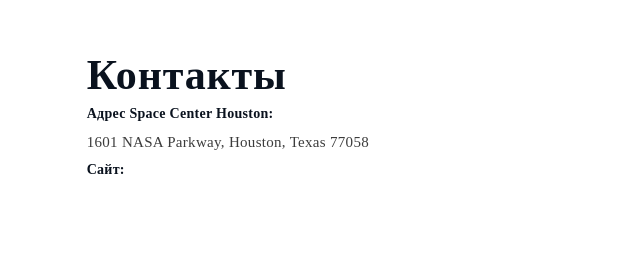
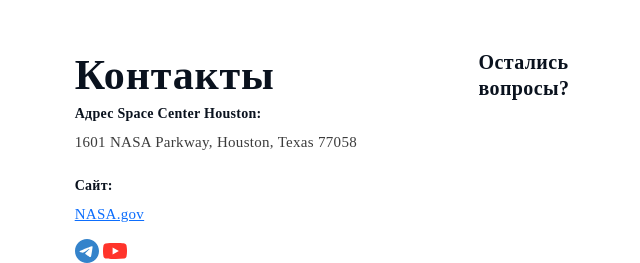
Before and after one commit to snchzzero/nasa, a Django app: template ns/templates/ns/promo.html in a window 1280 px wide. Shown: the part 1871-2134 px from the top of the page, without its empty margins (52-692 px from the left). Before the commit the page ends 2045 px from the top, so only its background shows below. Run offline with Django 3.2, Linux system fonts and the light colour scheme; the template is opened without the code that fills it, so the values that code supplies are empty; some libraries are stand-ins or nearby versions.

Commit message:
contacts(2)

```diff
--- a/ns/static/ns/style.css
+++ b/ns/static/ns/style.css
@@ -283,3 +283,42 @@ letter-spacing: 0.02em;
 /* Серый */
 color: #3C3C3C;
 }
+
+.contacts_link
+{
+width: 77px;
+height: 30px;
+/* Текст мелкий */
+font-family: 'Montserrat';
+font-style: normal;
+font-weight: 400;
+font-size: 15px;
+line-height: 30px;
+/* identical to box height, or 200% */
+letter-spacing: 0.02em;
+/* Голубой */
+color: #004382;
+}
+
+.tel_you
+{
+gap: 15px;
+width: 63px;
+height: 24px;
+}
+
+.question
+{
+width: 555px;
+height: 26px;
+/* h4 */
+font-family: 'Montserrat';
+font-style: normal;
+font-weight: 700;
+font-size: 20px;
+line-height: 26px;
+/* identical to box height, or 130% */
+letter-spacing: 0.02em;
+/* Чёрный */
+color: #0A121E;
+}
--- a/ns/templates/ns/promo.html
+++ b/ns/templates/ns/promo.html
@@ -220,13 +220,25 @@
             <div class="container-fluid d-flex justify-content-center">
                 <div class="col-lg-10 col-md-10 ">
                     <div class="col-lg-5 col-md-5 d-flex justify-content-start">
+                        <div class="row col-12">
                         <div class="container-fluid">
-                        <div class="row"> <div class="col contacts"> Контакты </div> </div>
-                        <div class="row"> <div class="col contacts2">Адрес Space Center Houston: </div></div>
-                        <div class="row"> <div class="col contacts3">1601 NASA Parkway, Houston, Texas 77058 </div></div>
-                        <div class="row"> <div class="col contacts2">Сайт:</div></div>
-
-                    </div></div>
+                            <div class="row"> <div class="col contacts"> Контакты </div> </div>
+                            <div class="row"> <div class="col contacts2">Адрес Space Center Houston: </div></div>
+                            <div class="row"> <div class="col contacts3">1601 NASA Parkway, Houston, Texas 77058 </div></div>
+                            <div class="row pt-3"> <div class="col contacts2">Сайт:</div></div>
+                            <div class="row"> <div class="col contacts_link"><a href="https://www.nasa.gov/">NASA.gov</a></div></div>
+                            <div class="row pt-2"><div class="col-12">
+                                <img src="{% static 'ns/Vector (2).svg' %}"  class="img-fluid col- 1 d-inline-block align-center">
+                                <img src="{% static 'ns/Vector (3).svg' %}"  class="img-fluid col- 1 d-inline-block align-center">
+                            </div></div>
+                        </div>
+                        </div>
+                        <div class="row">
+                        <div class="container-fluid">
+                            <div class="row"> <div class="col question"> Остались вопросы? </div> </div>
+                        </div>
+                        </div>
+                    </div>
                     <div class="col-lg-5 justify-content-center">
                     </div>
                 </div>
```
Also changed, not shown: ns/static/ns/Vector (2).svg (added), ns/static/ns/Vector (3).svg (added), ns/static/ns/Vector-2.png (deleted), ns/static/ns/Vector-3.png (deleted).
